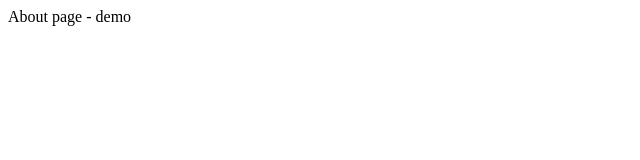
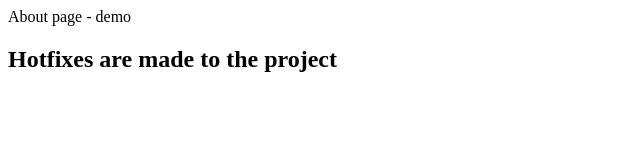
Before and after one commit to srishti-maurya/training-practise-cs, a plain HTML site: page about.html in a window 1280 px wide. Shown: the whole page, without its empty margins (0-640 px from the left). Drawn offline with Linux system fonts and the light colour scheme.

Commit message:
Hotflix stuffs added

```diff
--- a/about.html
+++ b/about.html
@@ -8,5 +8,6 @@
 </head>
 <body>
     <div>About page - demo</div>
+    <h2>Hotfixes are made to the project</h2>
 </body>
 </html>
```
